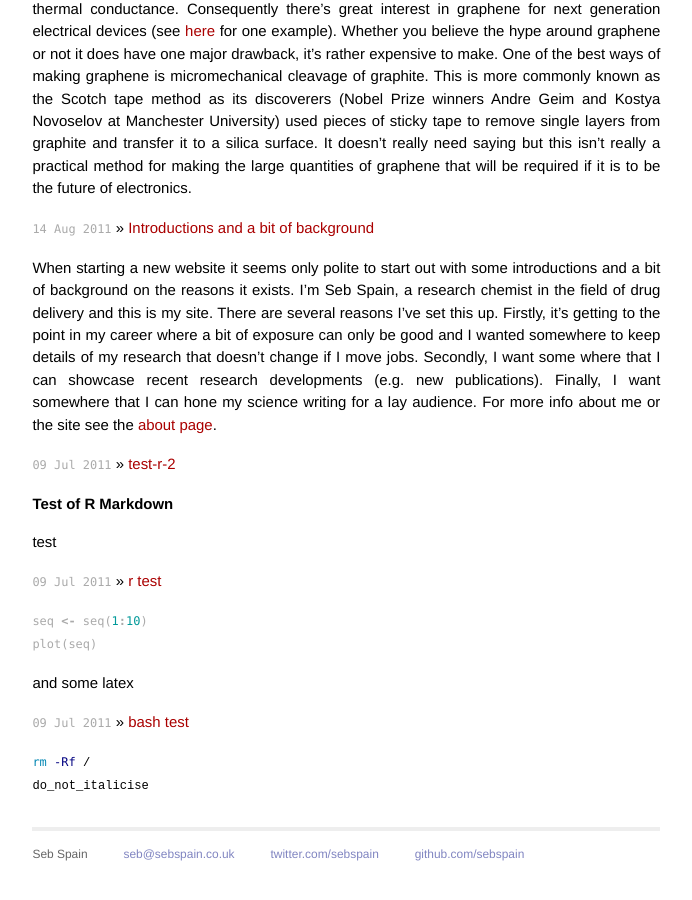
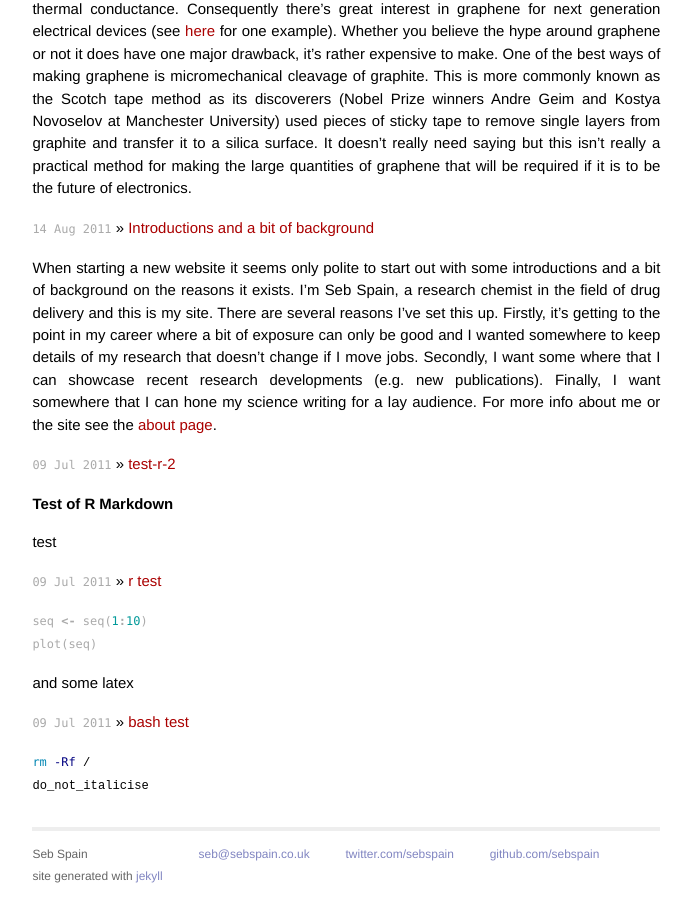
Before and after one commit to sebspain/sebspain.github.io, a Jekyll site: the page built from index.html, in a window 1280 px wide and 900 px high, scrolled down 1059 px. Shown: the whole window, without its empty margins (189-881 px from the left). Built offline with Jekyll 4.4.1, drawn with Linux system fonts in a browser that asks for light colours; Markdown is read by kramdown in place of the engine named in the settings; formulas are drawn with MathJax 3; before the commit the page ends 1936 px from its top, so only the background shows below that.

Commit message:
changed contact links

```diff
--- a/_layouts/default.html
+++ b/_layouts/default.html
@@ -29,6 +29,7 @@
               <div class="contact">
                 <p>
                   Seb Spain<br />
+                  site generated with <a href="http://jekyllrb.com">jekyll</a>
                 </p>
               </div>
               <div class="contact">
```
